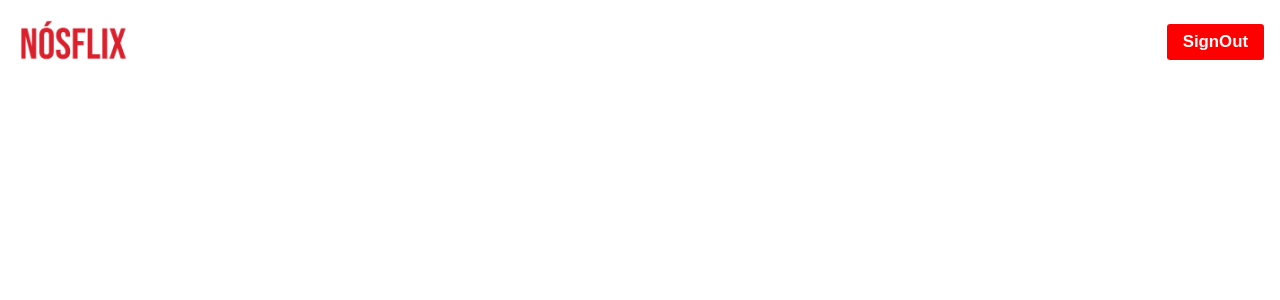
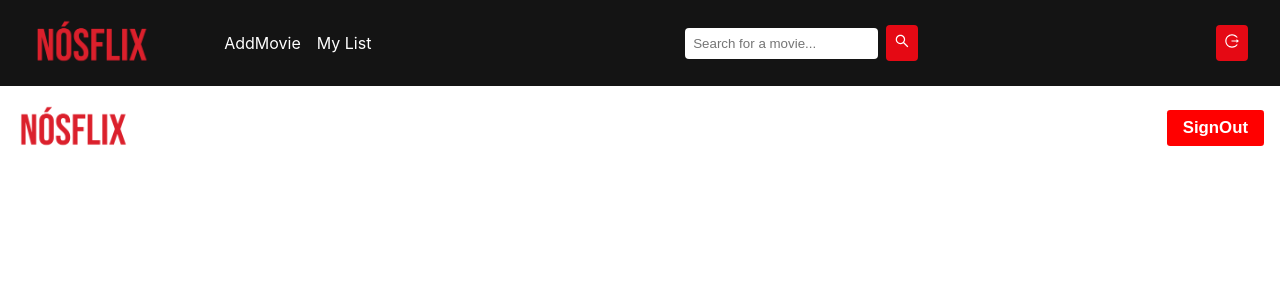
Before and after one commit to pinheiroanifa5/Front_movieapp, a React (Create React App) app: page /adminPage in a window 1280 px wide. Before the commit this address had no page. Shown: the top 300 px of the page. Built offline with nearby package versions, Linux system fonts and the light colour scheme.

Commit message:
"added a page for adminPage"

```diff
--- a/src/App.jsx
+++ b/src/App.jsx
@@ -11,6 +11,8 @@ import Header from './components/Header';
 import { useEffect, useMemo, useReducer } from 'react';
 import { AuthContext } from './components/Context';
 import MyList from './pages/MyList';
+import AdminPage from './pages/AdminPage';
+
 
 function App() {
 
@@ -85,6 +87,7 @@ function App() {
           <Route exact path='/signup' element={<SignUpPage />} />
           <Route exact path='/EditMovie/:id' element={<EditMovie />} />
           <Route path="/mylist" element={<MyList />} />
+          <Route path='/adminPage' element={<AdminPage />} />
         </Routes>
         <Header />
       </BrowserRouter>
--- a/src/components/TopNav.jsx
+++ b/src/components/TopNav.jsx
@@ -14,16 +14,17 @@ const TopNav = ({ isScrolled }) => {
   const dispatch = useDispatch();
   const user = useSelector((state) => state.users.myinfo);
   const { signOut: signOutContext } = useContext(AuthContext);
+  const admin = user.role === "ADMIN"
+
 
   const navlinks = [
-
-
     { name: "AddMovie", link: "/AddMovie" },
     { name: "My List", link: "/mylist" },
+    admin && { name: "AdminPage", link: "/adminPage" }
+  ];
 
+  const navigate = useNavigate();
 
-  ];
-  const navigate = useNavigate();
   const SignOut = () => {
     signOutContext();
     dispatch(resetMyList())
@@ -47,6 +48,10 @@ const TopNav = ({ isScrolled }) => {
   const handleLogoutClick = () => {
     setIsModalOpen(true);
   };
+  const handleLogoutclick = () => {
+    setIsModalOpen(true)
+  };
+
 
   const handleCloseModal = () => {
     setIsModalOpen(false);
@@ -69,11 +74,14 @@ const TopNav = ({ isScrolled }) => {
             />
           </div>
           <ul className="links">
-            {navlinks.map(({ name, link }) => (
-              <li key={name}>
-                <Link to={link}>{name}</Link>
-              </li>
-            ))}
+            {navlinks.map(({ name, link }) => {
+              return (
+                <li key={name}>
+
+                  <Link to={link}>{name}</Link>
+                </li>
+              )
+            })}
           </ul>
         </div>
 
--- /dev/null
+++ b/src/pages/AdminPage.jsx
@@ -0,0 +1,15 @@
+import React from 'react';
+import { BrowserRouter as Router, Route, Routes } from 'react-router-dom';
+
+import AddMovie from './AddMovie';
+import MyList from './MyList';
+import TopNav from '../components/TopNav';
+
+
+const AdminPage = () => {
+    return (
+        <TopNav />
+    );
+};
+
+export default AdminPage;
--- a/src/store/reducers/NetflixSlice.js
+++ b/src/store/reducers/NetflixSlice.js
@@ -10,6 +10,7 @@ const initialState = {
     generesLoaded: false,
     myList: [],  //film de usuarios fav
     genres: [],
+    users: [],
 };
 
 const NetflixSlice = createSlice({
@@ -45,6 +46,9 @@ const NetflixSlice = createSlice({
         }
 
     },
+    getAllUsers: (state, action) => {
+        state.users = action.payload
+    }
 });
 
 
```
